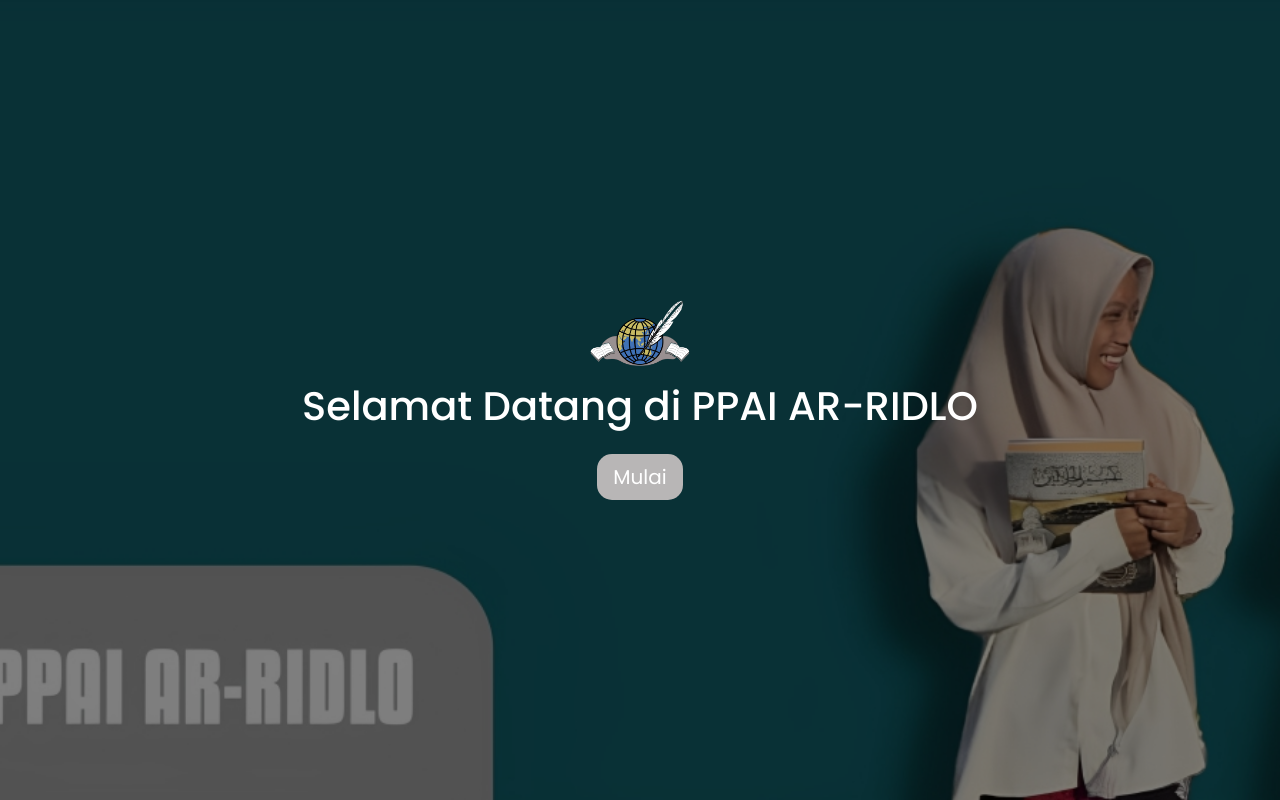
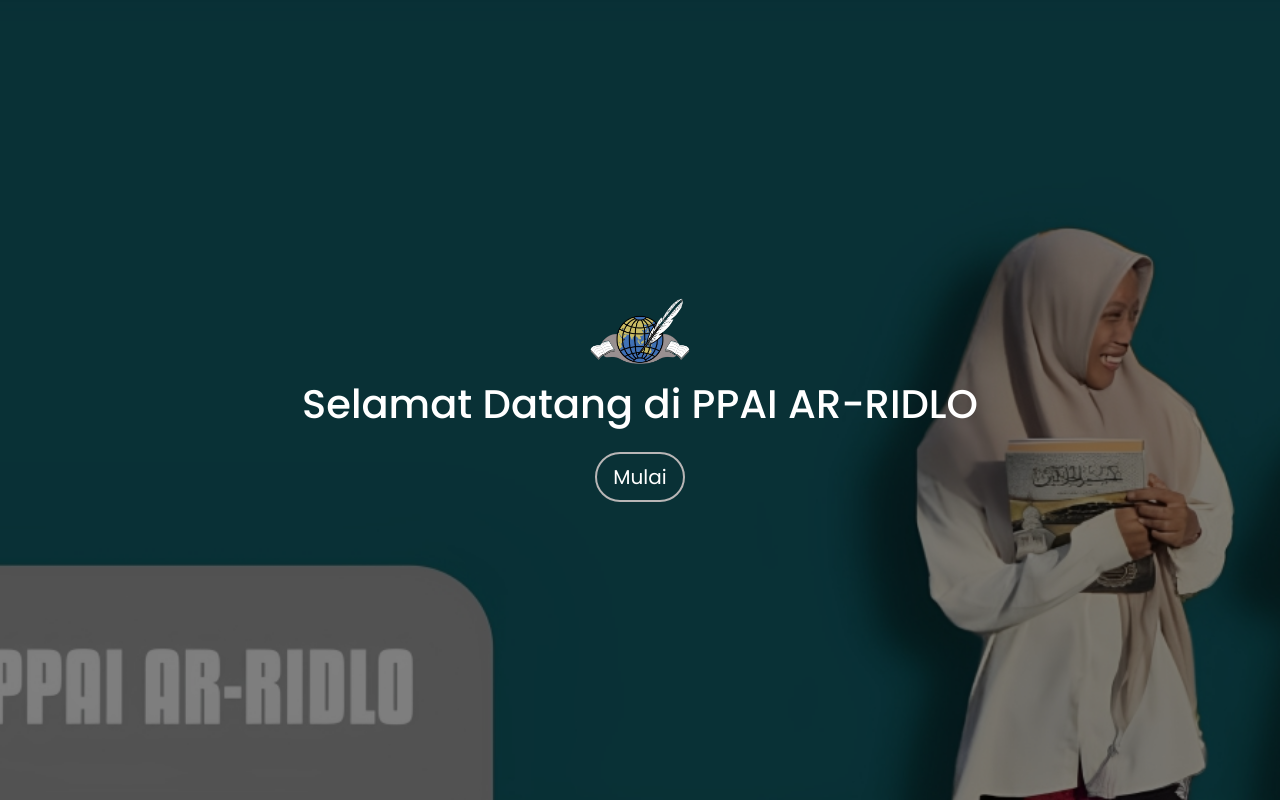
Before and after one commit to jabie393/WEB-PPAI-AR-RIDLO, a PHP site: page /page/landing_page.html in a window 1280 px wide. Run offline with PHP 8.4, Linux system fonts and the light colour scheme; some web fonts are replaced.

Commit message:
update landing page

```diff
--- a/css/admin.css
+++ b/css/admin.css
@@ -59,6 +59,7 @@ body {
 /* navbar style */
 .mynavbar {
   background-color: var(--second-color);
+  box-shadow: 0 1px 4px rgba(0, 0, 0, 0.562);
   color: white;
 }
 .navbar-brand {
@@ -222,5 +223,4 @@ footer .social-media a:hover {
   .navbtn {
     margin-top: 20px;
   }
-
 }
--- a/css/infostyle.css
+++ b/css/infostyle.css
@@ -57,6 +57,7 @@ body {
 /* navbar style */
 .mynavbar {
     background-color: var(--second-color);
+    box-shadow: 0 1px 4px rgba(0, 0, 0, 0.562);
     color: white;
 }
 .navbar-brand {
--- a/css/landing_page.css
+++ b/css/landing_page.css
@@ -84,19 +84,24 @@ html, body {
     max-width: 100%;
 }
 .btn {
-    border-radius: 15px;
-    background-color: var(--second-color);
-    border: none;
-    -webkit-border-radius: 15px;
-    -moz-border-radius: 15px;
-    -ms-border-radius: 15px;
-    -o-border-radius: 15px;
+    color: white;
+    background-color: none;
+    border-width: 2px;
+    border-color: var(--second-color);
+    border-radius: 25px;
+    -webkit-border-radius: 25px;
+    -moz-border-radius: 25px;
+    -ms-border-radius: 25px;
+    -o-border-radius: 25px;
 }
 .btn:hover {
+    color: white;
     background-color: var(--first-color);
+    border-color: var(--first-color);
 }
 .btn:active {
-    background-color: var(--second-color)!important;
+    background-color: var(--first-color)!important;
+    border-color: var(--first-color)!important;
 }
 @media (max-width: 768px) {
     html, body {
--- a/css/login.css
+++ b/css/login.css
@@ -57,6 +57,7 @@ body {
 /* navbar style */
 .mynavbar {
     background-color: var(--second-color);
+    box-shadow: 0 1px 4px rgba(0, 0, 0, 0.562);
     color: white;
 }
 .navbar-brand {
--- a/css/style.css
+++ b/css/style.css
@@ -57,6 +57,7 @@ body {
 /* navbar style */
 .mynavbar {
     background-color: var(--second-color);
+    box-shadow: 0 1px 4px rgba(0, 0, 0, 0.562);
     color: white;
 }
 .navbar-brand {
--- a/page/landing_page.html
+++ b/page/landing_page.html
@@ -28,7 +28,7 @@
     <div class="content">
         <img src="../assets/logo/logo.png" alt="Logo PPAI AR-RIDLO" class="logo">
         <h1 class="title">Selamat Datang di PPAI AR-RIDLO</h1>
-        <a href="index.html" class="btn btn-primary btn-lg mt-3">Mulai</a>
+        <a href="index.html" class="btn btn-lg mt-3">Mulai</a>
     </div>
 
 
```
